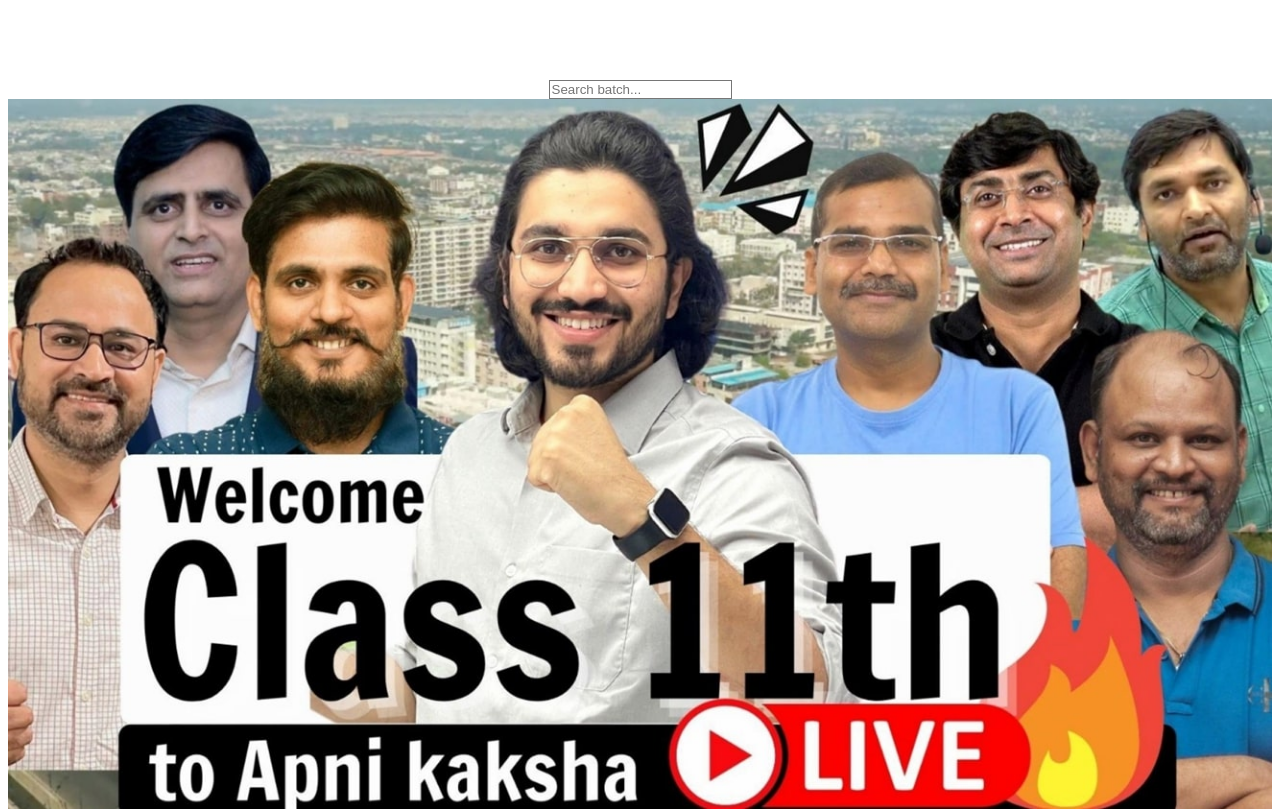
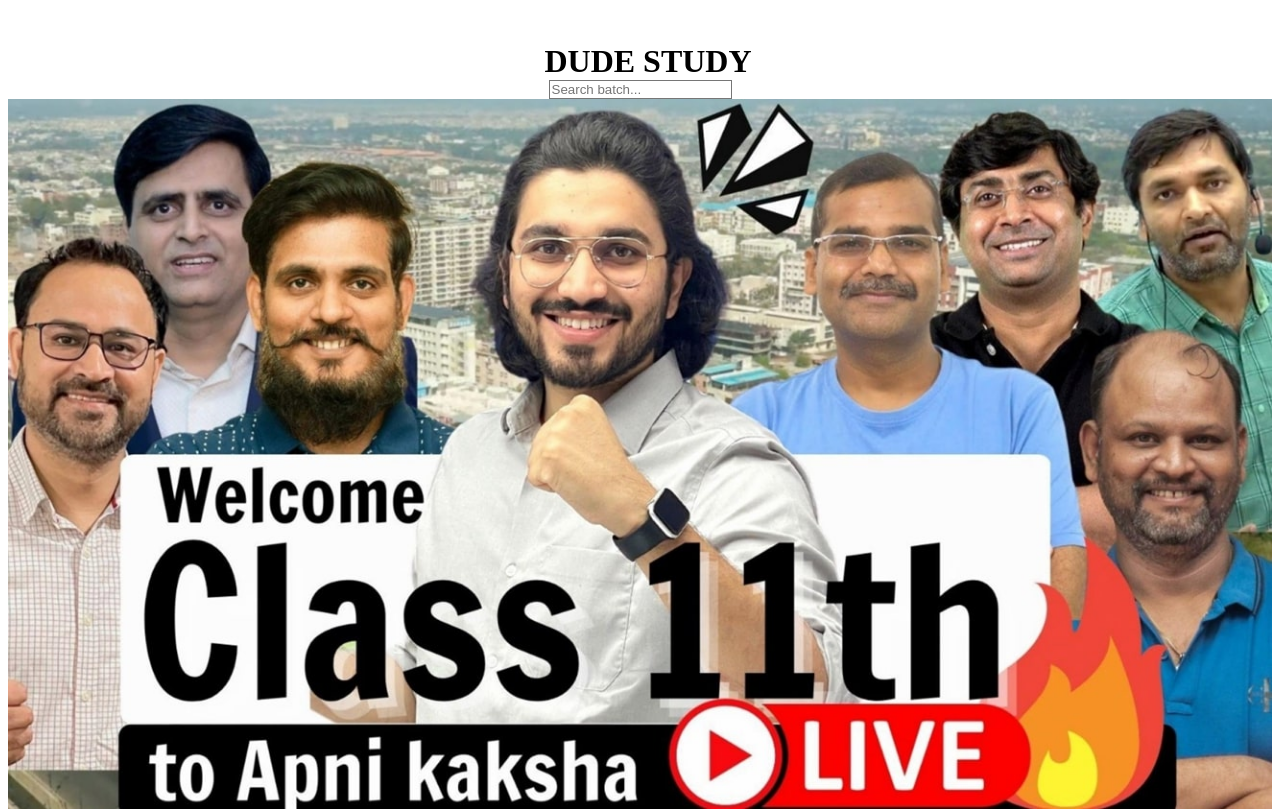
Before and after one commit to Moderatorboy/dudestudy, a React (Vite) app: page / in a window 1280 px wide. Shown: the top 811 px of the page. Built offline with nearby package versions, Linux system fonts and the light colour scheme.

Commit message:
Update Header.jsx

```diff
--- a/src/components/Header.jsx
+++ b/src/components/Header.jsx
@@ -4,8 +4,8 @@ export default function Header() {
   return (
     <header className="fixed top-0 left-0 w-full z-50 flex justify-center items-center py-4 bg-white dark:bg-slate-900 shadow-md transition-colors duration-300">
       {/* DUDE STUDY Top Center */}
-      <h1 className="text-3xl md:text-4xl font-bold text-slate-900 dark:text-slate-100 bg-gradient-to-r from-pink-500 via-purple-500 to-blue-500 bg-clip-text text-transparent animate-gradient-x">
-        DUDE STUDY
+      <h1 className="text-4xl font-bold text-slate-900 dark:text-slate-100">
+  DUDE STUDY
       </h1>
     </header>
   )
```
